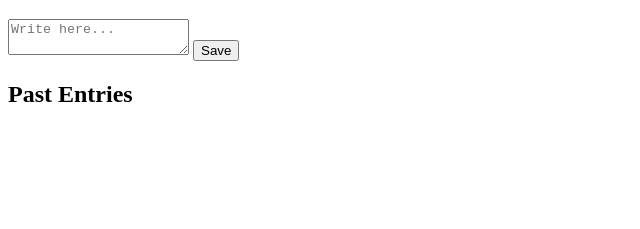
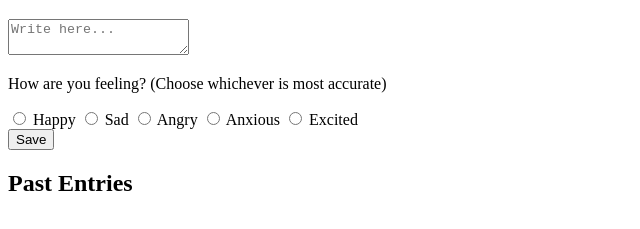
Before and after one commit to AJurBoii/surejournal, a plain HTML site: page index2.html in a window 1280 px wide. Shown: the part 61-290 px from the top of the page, without its empty margins (0-640 px from the left). Drawn offline with Linux system fonts and the light colour scheme.

Commit message:
Add mood tracker HTML elements

```diff
--- a/index2.html
+++ b/index2.html
@@ -6,6 +6,19 @@
     <body>
         <h1>My Journal (IDB)</h1>
         <textarea id="entry" placeholder="Write here..."></textarea>
+        <form id="moodForm">
+            <p>How are you feeling? (Choose whichever is most accurate)</p>
+            <input type="radio" id="moodHappy" name="mood" value="Happy">
+            <label for="moodHappy">Happy</label>
+            <input type="radio" id="moodSad" name="mood" value="Sad">
+            <label for="moodSad">Sad</label>
+            <input type="radio" id="moodAngry" name="mood" value="Angry">
+            <label for="moodAngry">Angry</label>
+            <input type="radio" id="moodAnxious" name="mood" value="Anxious">
+            <label for="moodAnxious">Anxious</label>
+            <input type="radio" id="moodExcited" name="mood" value="Excited">
+            <label for="moodExcited">Excited</label>
+        </form>
         <button id="save">Save</button>
         <h2>Past Entries</h2>
         <div id="entriesList">
--- a/script.js
+++ b/script.js
@@ -67,7 +67,6 @@ function loadEntries() {
 }
 
 function deleteEntry(entryID) {
-    console.log("deleteEntry() to be implemented.");
     const transaction = db.transaction("entries", "readwrite");
     const store = transaction.objectStore("entries");
     const request = store.delete(entryID);
```
